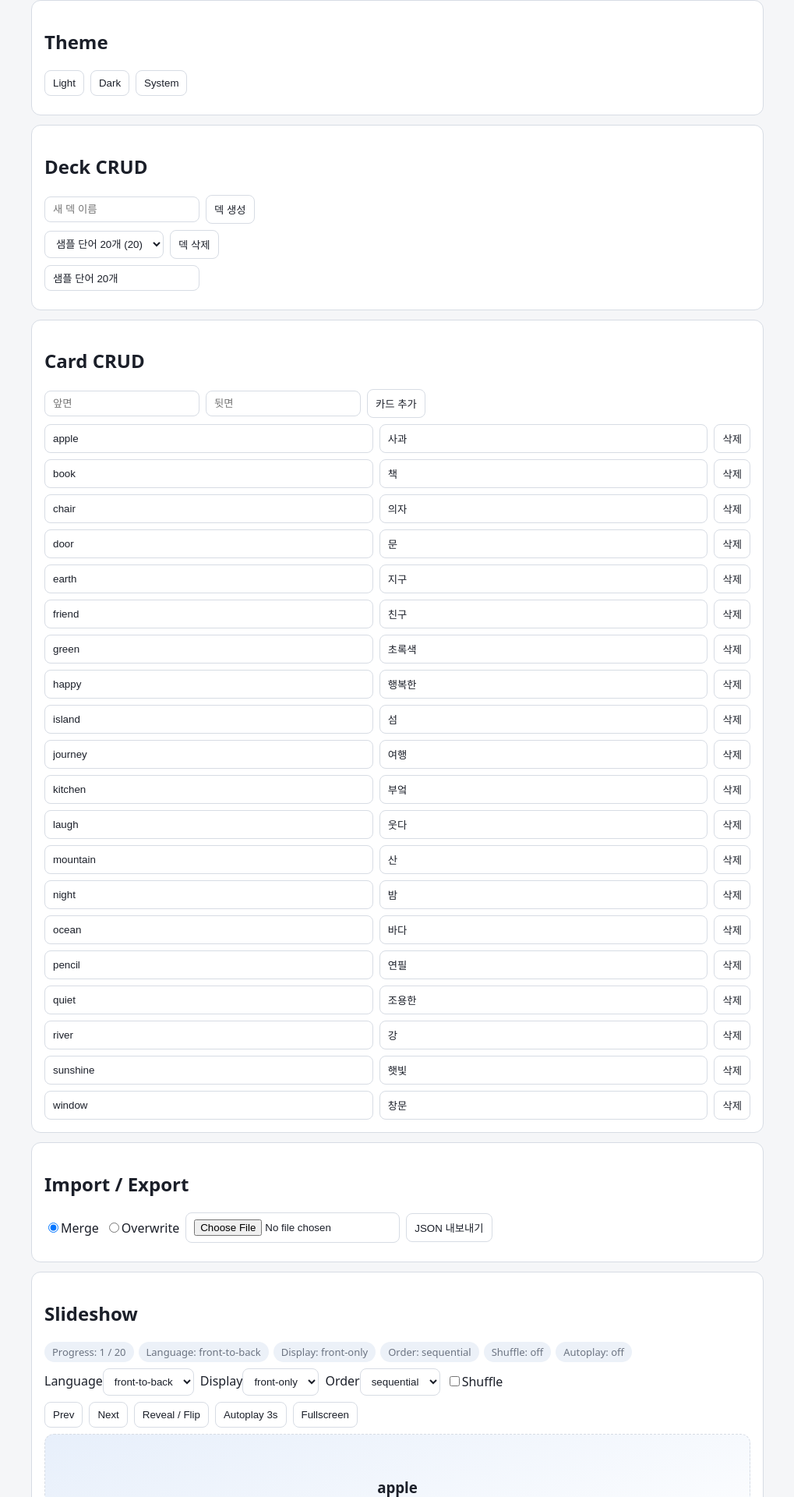
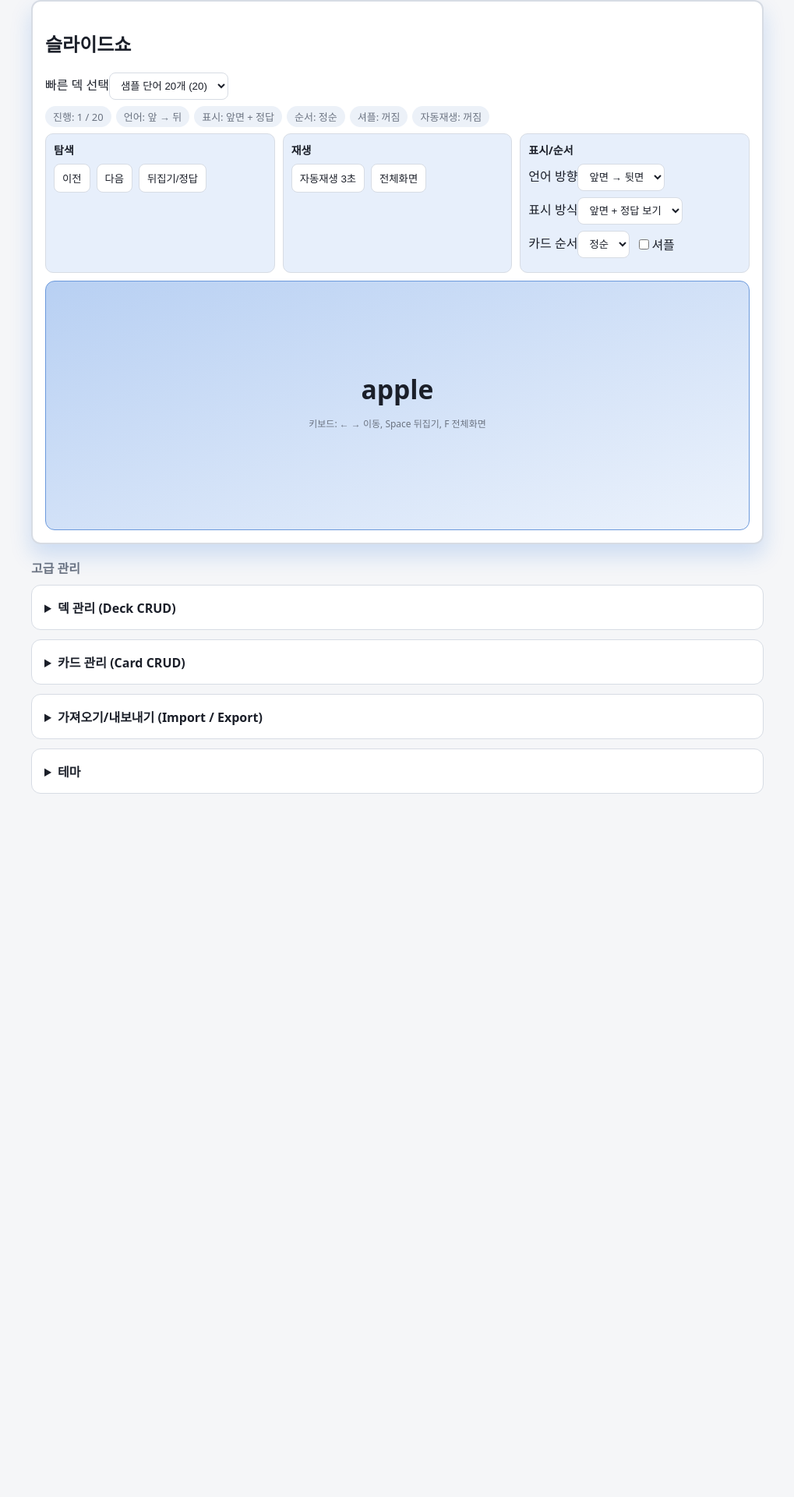
Before and after one commit to itjustcloud/flashcards, a React (Vite) app: page / in a window 1280 px wide. Shown: the part 106-2026 px from the top of the page at 78% size, without its empty margins (130-1149 px from the left). After the commit the page ends 1156 px from the top, so only its background shows below. Built offline with nearby package versions, Linux system fonts and the light colour scheme.

Commit message:
feat: emphasize slideshow and collapse management panels

```diff
--- a/src/App.tsx
+++ b/src/App.tsx
@@ -268,17 +268,133 @@ export default function App() {
     <main className="app">
       <h1>Flashcards Web App</h1>
 
-      <section className="panel">
-        <h2>Theme</h2>
-        <div className="row">
-          <button onClick={() => setTheme('light')}>Light</button>
-          <button onClick={() => setTheme('dark')}>Dark</button>
-          <button onClick={() => setTheme('system')}>System</button>
+      <section className="panel hero-panel">
+        <h2>슬라이드쇼</h2>
+        <div className="row wrap">
+          <label>
+            빠른 덱 선택
+            <select
+              value={state.selectedDeckId ?? ''}
+              onChange={(event) =>
+                setState((current) => ({ ...current, selectedDeckId: event.target.value || null }))
+              }
+            >
+              <option value="">덱 선택</option>
+              {state.decks.map((deck) => (
+                <option key={deck.id} value={deck.id}>
+                  {deck.name} ({deck.cards.length})
+                </option>
+              ))}
+            </select>
+          </label>
+        </div>
+
+        <div className="row wrap badges">
+          <span className="badge">진행: {progressLabel(queueIndex, queue.length)}</span>
+          <span className="badge">언어: {languageMode === 'front-to-back' ? '앞 → 뒤' : '뒤 → 앞'}</span>
+          <span className="badge">표시: {displayMode === 'front-only' ? '앞면 + 정답' : '플립'}</span>
+          <span className="badge">순서: {orderMode === 'sequential' ? '정순' : '역순'}</span>
+          <span className="badge">셔플: {shuffleMode ? '켜짐' : '꺼짐'}</span>
+          <span className="badge">자동재생: {autoplay ? '켜짐' : '꺼짐'}</span>
+        </div>
+
+        <div className="controls-grid">
+          <div className="control-group">
+            <h3>탐색</h3>
+            <div className="row wrap">
+              <button onClick={prevCard} disabled={queue.length === 0}>
+                이전
+              </button>
+              <button onClick={nextCard} disabled={queue.length === 0}>
+                다음
+              </button>
+              <button onClick={() => setShowAnswer((current) => !current)} disabled={queue.length === 0}>
+                뒤집기/정답
+              </button>
+            </div>
+          </div>
+
+          <div className="control-group">
+            <h3>재생</h3>
+            <div className="row wrap">
+              <button onClick={() => setAutoplay((current) => !current)} disabled={queue.length === 0}>
+                {autoplay ? '자동재생 정지' : `자동재생 ${AUTOPLAY_MS / 1000}초`}
+              </button>
+              <button onClick={() => void toggleFullscreen()} disabled={queue.length === 0}>
+                {isFullscreen ? '전체화면 종료' : '전체화면'}
+              </button>
+            </div>
+          </div>
+
+          <div className="control-group">
+            <h3>표시/순서</h3>
+            <div className="row wrap">
+              <label>
+                언어 방향
+                <select
+                  value={languageMode}
+                  onChange={(event) => setLanguageMode(event.target.value as LanguageMode)}
+                >
+                  <option value="front-to-back">앞면 → 뒷면</option>
+                  <option value="back-to-front">뒷면 → 앞면</option>
+                </select>
+              </label>
+              <label>
+                표시 방식
+                <select
+                  value={displayMode}
+                  onChange={(event) => setDisplayMode(event.target.value as DisplayMode)}
+                >
+                  <option value="front-only">앞면 + 정답 보기</option>
+                  <option value="flip">플립 카드</option>
+                </select>
+              </label>
+              <label>
+                카드 순서
+                <select
+                  value={orderMode}
+                  onChange={(event) => setOrderMode(event.target.value as OrderMode)}
+                >
+                  <option value="sequential">정순</option>
+                  <option value="reverse">역순</option>
+                </select>
+              </label>
+              <label>
+                <input
+                  type="checkbox"
+                  checked={shuffleMode}
+                  onChange={(event) => setShuffleMode(event.target.checked)}
+                />
+                셔플
+              </label>
+            </div>
+          </div>
+        </div>
+
+        <div className="slide" ref={slideRef}>
+          {!activeCard && <p>카드를 추가하면 슬라이드가 시작됩니다.</p>}
+          {activeCard && (
+            <>
+              {displayMode === 'front-only' && (
+                <>
+                  <h3>{questionText}</h3>
+                  {showAnswer && <p>{answerText}</p>}
+                </>
+              )}
+
+              {displayMode === 'flip' && <h3>{showAnswer ? answerText : questionText}</h3>}
+              <p className="help">키보드: ← → 이동, Space 뒤집기, F 전체화면</p>
+            </>
+          )}
         </div>
       </section>
 
-      <section className="panel">
-        <h2>Deck CRUD</h2>
+      <section className="advanced-panels">
+        <h2>고급 관리</h2>
+
+        <details className="panel advanced-panel">
+          <summary>덱 관리 (Deck CRUD)</summary>
+          <div className="panel-body">
             <div className="row wrap">
               <input
                 placeholder="새 덱 이름"
@@ -312,10 +428,12 @@ export default function App() {
                 <input value={selectedDeck.name} onChange={(event) => renameDeck(event.target.value)} />
               </div>
             )}
-      </section>
+          </div>
+        </details>
 
-      <section className="panel">
-        <h2>Card CRUD</h2>
+        <details className="panel advanced-panel">
+          <summary>카드 관리 (Card CRUD)</summary>
+          <div className="panel-body">
             <div className="row wrap">
               <input
                 placeholder="앞면"
@@ -351,10 +469,12 @@ export default function App() {
                 ))}
               </div>
             )}
-      </section>
+          </div>
+        </details>
 
-      <section className="panel">
-        <h2>Import / Export</h2>
+        <details className="panel advanced-panel">
+          <summary>가져오기/내보내기 (Import / Export)</summary>
+          <div className="panel-body">
             <div className="row wrap">
               <label>
                 <input
@@ -363,7 +483,7 @@ export default function App() {
                   checked={importMode === 'merge'}
                   onChange={() => setImportMode('merge')}
                 />
-            Merge
+                병합
               </label>
               <label>
                 <input
@@ -372,7 +492,7 @@ export default function App() {
                   checked={importMode === 'overwrite'}
                   onChange={() => setImportMode('overwrite')}
                 />
-            Overwrite
+                덮어쓰기
               </label>
               <input
                 type="file"
@@ -381,92 +501,19 @@ export default function App() {
               />
               <button onClick={exportJson}>JSON 내보내기</button>
             </div>
-      </section>
+          </div>
+        </details>
 
-      <section className="panel">
-        <h2>Slideshow</h2>
-
-        <div className="row wrap badges">
-          <span className="badge">Progress: {progressLabel(queueIndex, queue.length)}</span>
-          <span className="badge">Language: {languageMode}</span>
-          <span className="badge">Display: {displayMode}</span>
-          <span className="badge">Order: {orderMode}</span>
-          <span className="badge">Shuffle: {shuffleMode ? 'on' : 'off'}</span>
-          <span className="badge">Autoplay: {autoplay ? 'on' : 'off'}</span>
+        <details className="panel advanced-panel">
+          <summary>테마</summary>
+          <div className="panel-body">
+            <div className="row">
+              <button onClick={() => setTheme('light')}>라이트</button>
+              <button onClick={() => setTheme('dark')}>다크</button>
+              <button onClick={() => setTheme('system')}>시스템</button>
             </div>
-
-        <div className="row wrap">
-          <label>
-            Language
-            <select
-              value={languageMode}
-              onChange={(event) => setLanguageMode(event.target.value as LanguageMode)}
-            >
-              <option value="front-to-back">front-to-back</option>
-              <option value="back-to-front">back-to-front</option>
-            </select>
-          </label>
-          <label>
-            Display
-            <select
-              value={displayMode}
-              onChange={(event) => setDisplayMode(event.target.value as DisplayMode)}
-            >
-              <option value="front-only">front-only</option>
-              <option value="flip">flip</option>
-            </select>
-          </label>
-          <label>
-            Order
-            <select value={orderMode} onChange={(event) => setOrderMode(event.target.value as OrderMode)}>
-              <option value="sequential">sequential</option>
-              <option value="reverse">reverse</option>
-            </select>
-          </label>
-          <label>
-            <input
-              type="checkbox"
-              checked={shuffleMode}
-              onChange={(event) => setShuffleMode(event.target.checked)}
-            />
-            Shuffle
-          </label>
           </div>
-
-        <div className="row wrap">
-          <button onClick={prevCard} disabled={queue.length === 0}>
-            Prev
-          </button>
-          <button onClick={nextCard} disabled={queue.length === 0}>
-            Next
-          </button>
-          <button onClick={() => setShowAnswer((current) => !current)} disabled={queue.length === 0}>
-            Reveal / Flip
-          </button>
-          <button onClick={() => setAutoplay((current) => !current)} disabled={queue.length === 0}>
-            {autoplay ? 'Autoplay Stop' : `Autoplay ${AUTOPLAY_MS / 1000}s`}
-          </button>
-          <button onClick={() => void toggleFullscreen()} disabled={queue.length === 0}>
-            {isFullscreen ? 'Exit Fullscreen' : 'Fullscreen'}
-          </button>
-        </div>
-
-        <div className="slide" ref={slideRef}>
-          {!activeCard && <p>카드를 추가하면 슬라이드가 시작됩니다.</p>}
-          {activeCard && (
-            <>
-              {displayMode === 'front-only' && (
-                <>
-                  <h3>{questionText}</h3>
-                  {showAnswer && <p>{answerText}</p>}
-                </>
-              )}
-
-              {displayMode === 'flip' && <h3>{showAnswer ? answerText : questionText}</h3>}
-              <p className="help">키보드: ← → 이동, Space 뒤집기, F 전체화면</p>
-            </>
-          )}
-        </div>
+        </details>
       </section>
 
       {statusMessage && <p className="status">{statusMessage}</p>}
--- a/src/styles.css
+++ b/src/styles.css
@@ -43,6 +43,14 @@ body {
   margin-bottom: 12px;
 }
 
+.hero-panel {
+  position: sticky;
+  top: 10px;
+  z-index: 1;
+  border-width: 2px;
+  box-shadow: 0 14px 28px color-mix(in srgb, var(--accent) 18%, transparent);
+}
+
 .row {
   display: flex;
   gap: 8px;
@@ -72,6 +80,25 @@ button:hover {
   border-color: var(--accent);
 }
 
+.controls-grid {
+  display: grid;
+  grid-template-columns: repeat(3, minmax(0, 1fr));
+  gap: 10px;
+  margin-bottom: 10px;
+}
+
+.control-group {
+  border: 1px solid var(--border);
+  border-radius: 10px;
+  padding: 10px;
+  background: color-mix(in srgb, var(--surface) 90%, var(--accent));
+}
+
+.control-group h3 {
+  margin: 0 0 8px;
+  font-size: 14px;
+}
+
 .badges {
   gap: 6px;
 }
@@ -96,14 +123,38 @@ button:hover {
 }
 
 .slide {
-  min-height: 180px;
-  border: 1px dashed var(--border);
+  min-height: 320px;
+  border: 1px solid color-mix(in srgb, var(--accent) 55%, var(--border));
   border-radius: 12px;
   display: grid;
   place-content: center;
   text-align: center;
-  padding: 12px;
-  background: linear-gradient(160deg, color-mix(in srgb, var(--surface) 90%, var(--accent)), var(--surface));
+  padding: 20px;
+  background: linear-gradient(
+    160deg,
+    color-mix(in srgb, var(--surface) 70%, var(--accent)),
+    color-mix(in srgb, var(--surface) 92%, var(--accent))
+  );
+}
+
+.slide h3 {
+  margin: 0;
+  font-size: clamp(1.4rem, 4vw, 2.1rem);
+}
+
+.advanced-panels h2 {
+  margin: 18px 0 10px;
+  font-size: 1rem;
+  color: var(--muted);
+}
+
+.advanced-panel summary {
+  font-weight: 600;
+  cursor: pointer;
+}
+
+.advanced-panel .panel-body {
+  margin-top: 12px;
 }
 
 .help {
@@ -117,6 +168,18 @@ button:hover {
 }
 
 @media (max-width: 720px) {
+  .hero-panel {
+    position: static;
+  }
+
+  .controls-grid {
+    grid-template-columns: 1fr;
+  }
+
+  .slide {
+    min-height: 250px;
+  }
+
   .card-edit-row {
     grid-template-columns: 1fr;
   }
```
Lines whose indentation alone changed are shown as unchanged.
